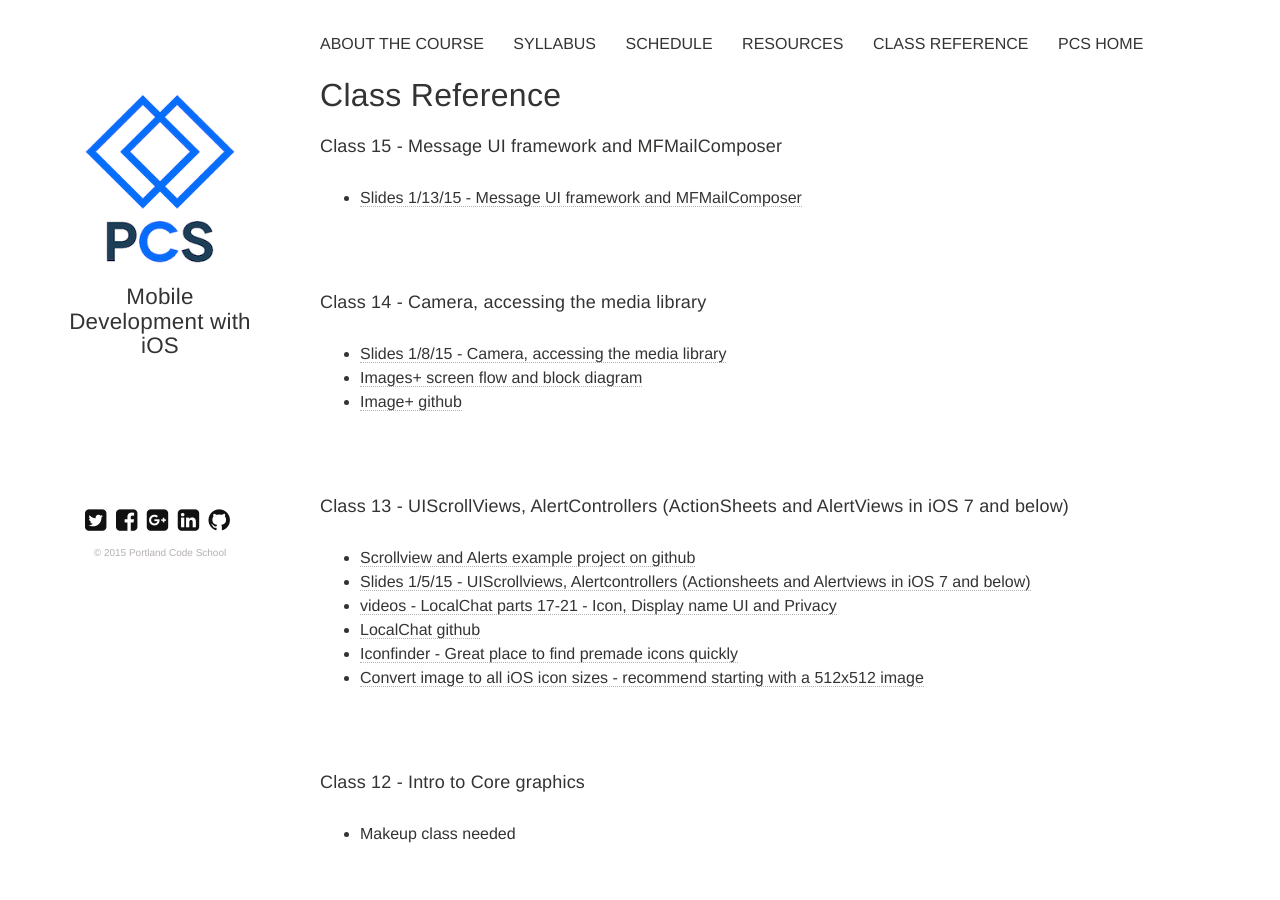
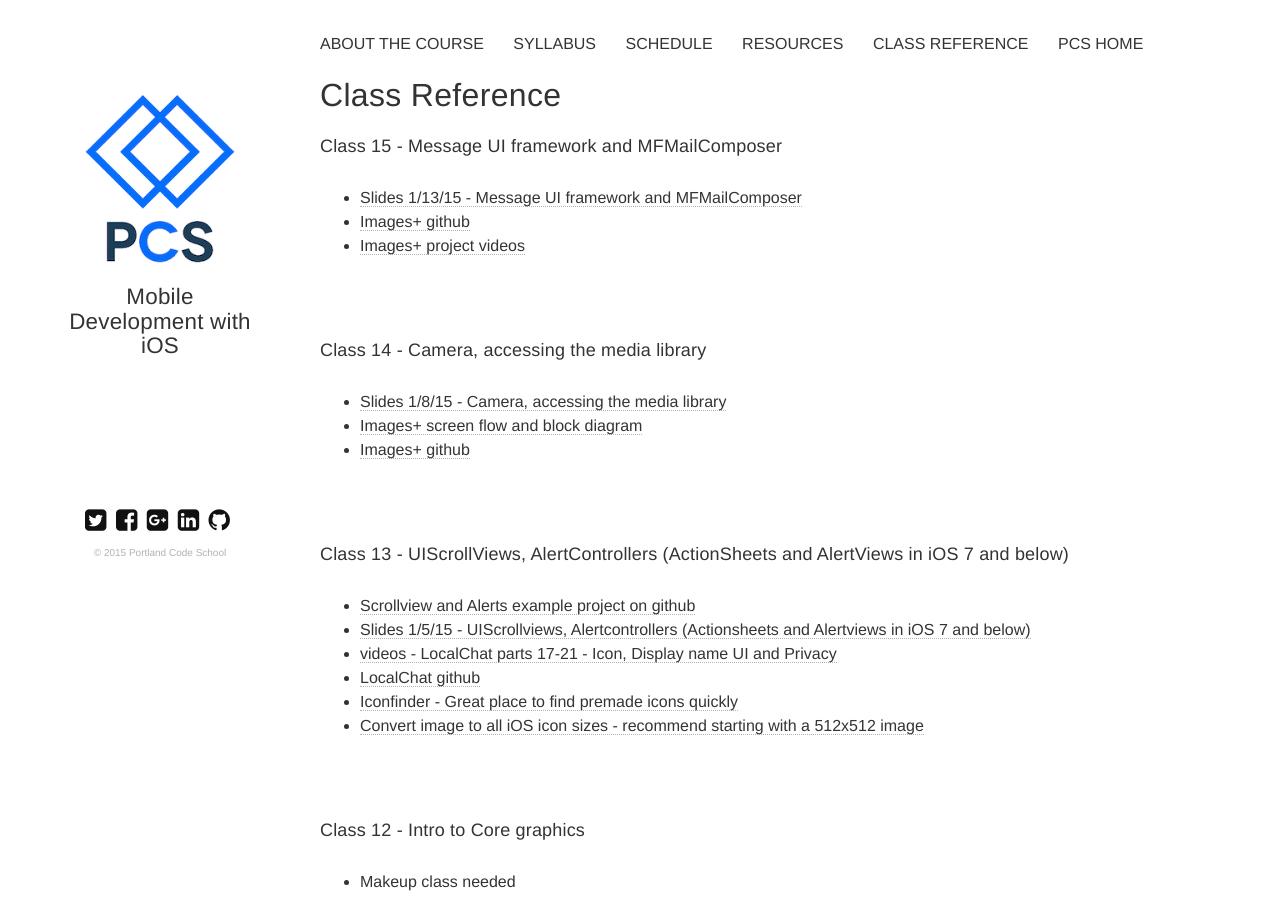
Before and after one commit to portlandcodeschool/ios, a Jekyll site: the page built from reference.md, in a window 1280 px wide and 900 px high. Built offline with Jekyll 4.4.1, drawn with Linux system fonts in a browser that asks for light colours; nearby versions of some CDN libraries.

Commit message:
Update reference.md

```diff
--- a/reference.md
+++ b/reference.md
@@ -7,11 +7,13 @@ tags: [reference]
 ---
 ####Class 15 - Message UI framework and MFMailComposer
 * [Slides 1/13/15 - Message UI framework and MFMailComposer](https://docs.google.com/presentation/d/1bRwV-naiuhZM6ANbhIN-DfggI-g6SICEtTIBkzJ2ta4/edit?usp=sharing)
+* [Images+ github](https://github.com/portlandcodeschool/ImagePlus)
+* [Images+ project videos](https://drive.google.com/folderview?id=0B1jxDrjd4WIaSUZTQm1mQ25tNVU&usp=sharing)
 
 ####Class 14 - Camera, accessing the media library
 * [Slides 1/8/15 - Camera, accessing the media library](https://docs.google.com/presentation/d/1GQ-c94ighDwG4vuLBD2dX5t6Asrpqi3Fcswnxl6RumE/edit?usp=sharing)
 * [Images+ screen flow and block diagram](https://docs.google.com/presentation/d/1_YxhHVY6jdrYbLNK9UU-BCZgLy9Rgb1sTpZOVOSKGs8/edit?usp=sharing)
-* [Image+ github](https://github.com/portlandcodeschool/ImagePlus.git)
+* [Images+ github](https://github.com/portlandcodeschool/ImagePlus.git)
 
 ####Class 13 - UIScrollViews, AlertControllers (ActionSheets and AlertViews in iOS 7 and below)
 * [Scrollview and Alerts example project on github](https://github.com/portlandcodeschool/ScrollviewAndAlerts)
```
